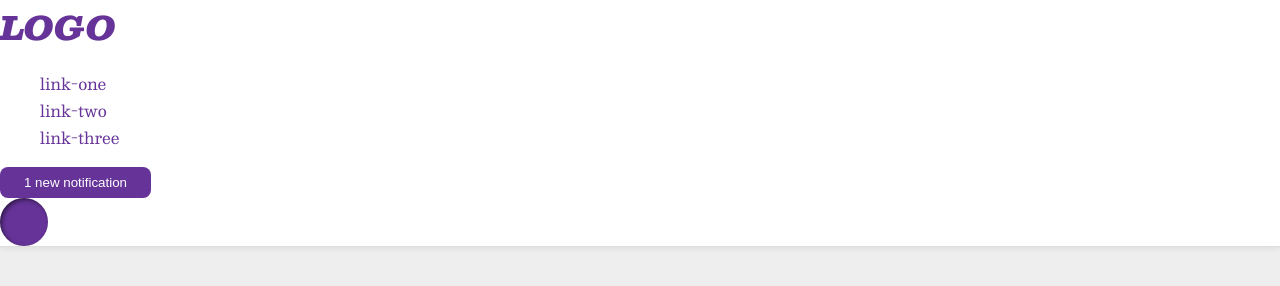
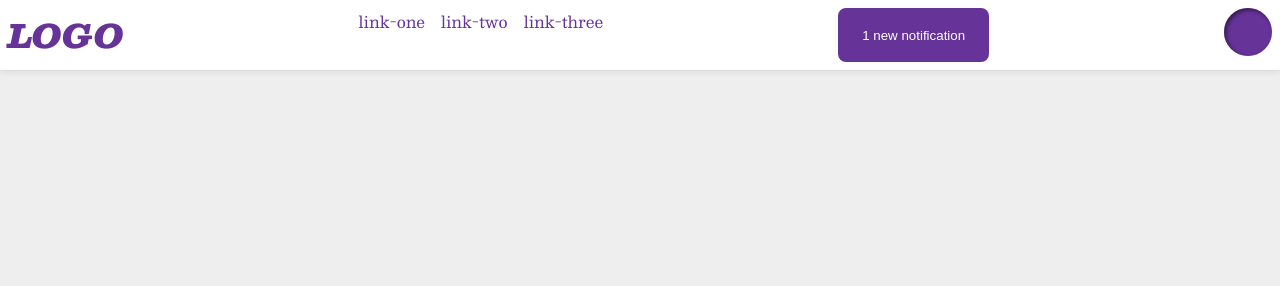
Before and after one commit to ophanim777/flex-header2, a plain HTML site: page index.html in a window 1280 px wide. Drawn offline with nearby package versions, Linux system fonts and the light colour scheme.

Commit message:
fixing css

```diff
--- a/style.css
+++ b/style.css
@@ -12,6 +12,10 @@ body {
   background: white;
   border-bottom: 1px solid #ddd;
   box-shadow: 0 0 8px rgba(0,0,0,.1);
+  display: flex;
+  justify-content: space-between;
+  padding: 8px;
+
 }
 
 .profile-image {
@@ -45,4 +49,8 @@ a {
 
 ul {
   list-style-type: none;
+  display: flex;
+  margin: 0;
+  padding: 0;
+  gap: 16px;
 }
```
